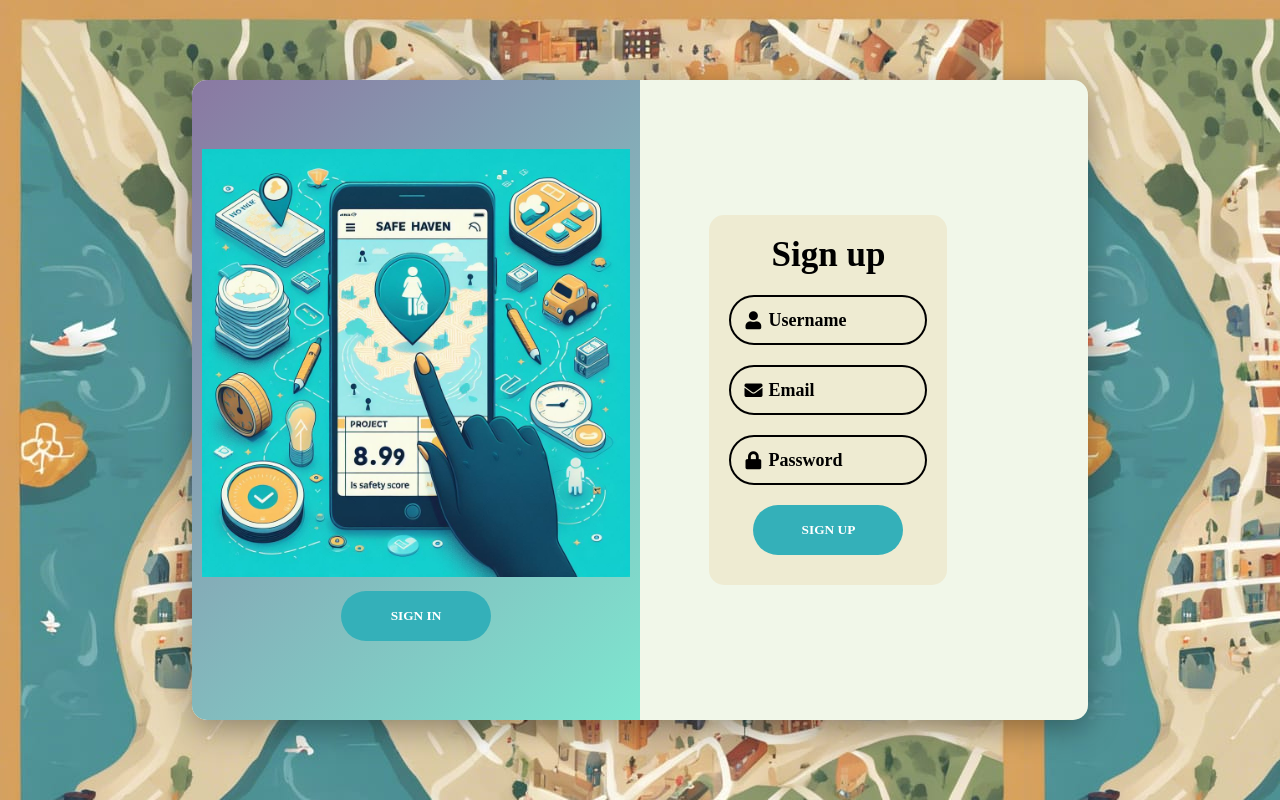
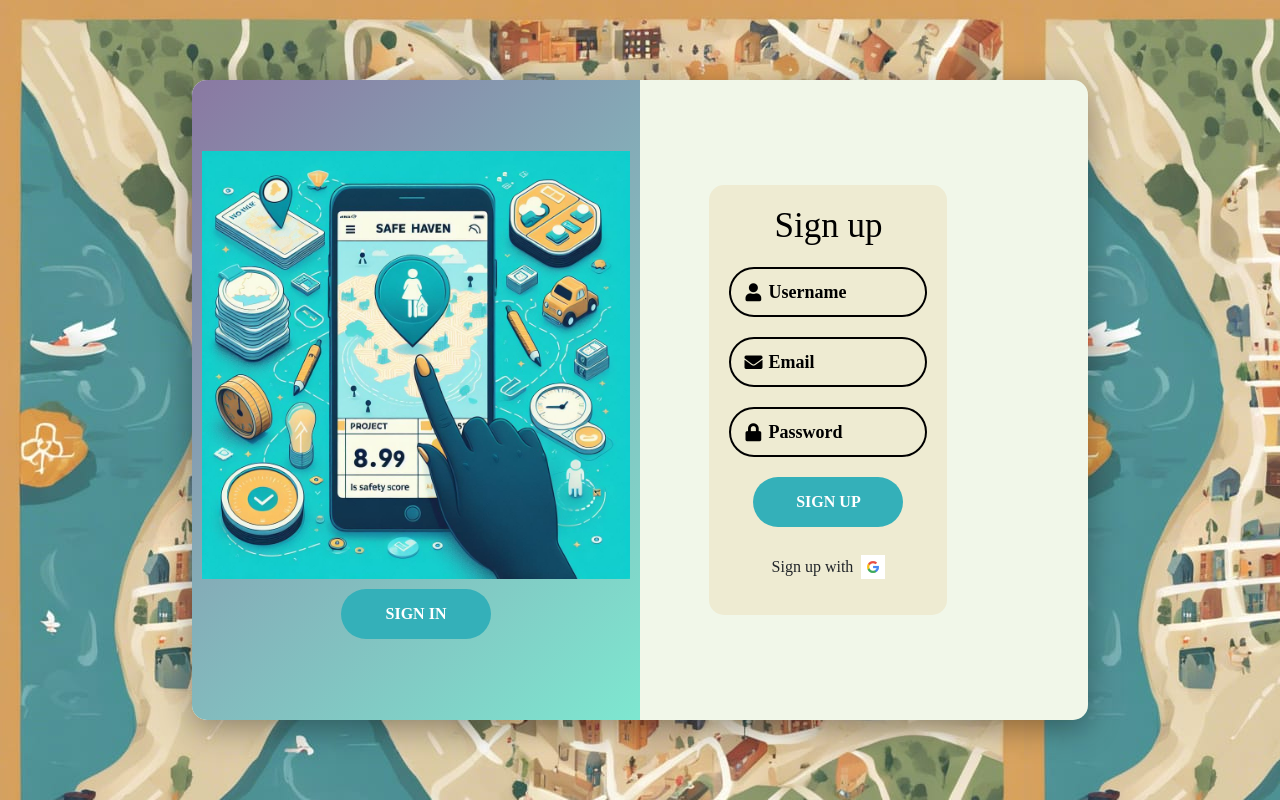
Before and after one commit to GURMEHAR-PEC/Soln_challenge, a React (Create React App) app: page / in a window 1280 px wide. Both pictures are taken after a click on the button "SIGN UP". Built offline with nearby package versions, Linux system fonts and the light colour scheme; a small style sheet from the web is missing; a web font is replaced by a local one.

Commit message:
Added backend files for login page

```diff
--- a/package.json
+++ b/package.json
@@ -3,9 +3,12 @@
   "version": "0.1.0",
   "private": true,
   "dependencies": {
+    "@fortawesome/free-brands-svg-icons": "^6.5.1",
+    "@fortawesome/react-fontawesome": "^0.2.0",
     "@testing-library/jest-dom": "^5.17.0",
     "@testing-library/react": "^13.4.0",
     "@testing-library/user-event": "^13.5.0",
+    "firebase": "^10.8.0",
     "react": "^18.2.0",
     "react-dom": "^18.2.0",
     "react-scripts": "5.0.1",
--- a/public/index.html
+++ b/public/index.html
@@ -17,7 +17,11 @@
     <link rel="manifest" href="%PUBLIC_URL%/manifest.json" />
     <link href='https://fonts.googleapis.com/css?family=Stylish' rel='stylesheet'>
     <link rel="stylesheet" href="https://pro.fontawesome.com/releases/v5.10.0/css/all.css" integrity="sha384-AYmEC3Yw5cVb3ZcuHtOA93w35dYTsvhLPVnYs9eStHfGJvOvKxVfELGroGkvsg+p" crossorigin="anonymous" />
-
+    <link rel="stylesheet" href="https://cdn.jsdelivr.net/npm/bootstrap@4.3.1/dist/css/bootstrap.min.css" integrity="sha384-ggOyR0iXCbMQv3Xipma34MD+dH/1fQ784/j6cY/iJTQUOhcWr7x9JvoRxT2MZw1T" crossorigin="anonymous">
+    <script src="https://code.jquery.com/jquery-3.3.1.slim.min.js" integrity="sha384-q8i/X+965DzO0rT7abK41JStQIAqVgRVzpbzo5smXKp4YfRvH+8abtTE1Pi6jizo" crossorigin="anonymous"></script>
+    <script src="https://cdn.jsdelivr.net/npm/popper.js@1.14.7/dist/umd/popper.min.js" integrity="sha384-UO2eT0CpHqdSJQ6hJty5KVphtPhzWj9WO1clHTMGa3JDZwrnQq4sF86dIHNDz0W1" crossorigin="anonymous"></script>
+    <script src="https://cdn.jsdelivr.net/npm/bootstrap@4.3.1/dist/js/bootstrap.min.js" integrity="sha384-JjSmVgyd0p3pXB1rRibZUAYoIIy6OrQ6VrjIEaFf/nJGzIxFDsf4x0xIM+B07jRM" crossorigin="anonymous"></script>
+    <link rel="stylesheet" href="https://cdnjs.cloudflare.com/ajax/libs/font-awesome/5.15.4/css/all.min.css" integrity="sha512-jJNnPY56/Fwgg13Gdg9QI2iqPZ5IKDhdjgxjUzCV3h3mIEE6T/WczCg0QUlXYlkl1CGtJpxMzysKp4VKdGJF3Q==" crossorigin="anonymous" referrerpolicy="no-referrer" />
     <!--
       Notice the use of %PUBLIC_URL% in the tags above.
       It will be replaced with the URL of the `public` folder during the build.
--- a/src/components/SignInSignUp.css
+++ b/src/components/SignInSignUp.css
@@ -6,7 +6,7 @@
 }
 
 body {
-    background-image: url("../components/images/mainbg.jpeg");
+    background-image: url("../components/Images/mainbg.jpeg");
     display: flex;
     align-items: center;
     justify-content: center;
@@ -302,11 +302,36 @@ a {
 ::placeholder{
     color: black;
 }
+.google-btn {
+    display: flex;
+    align-items: center;
+  }
+
+  .google-btn p {
+    margin-right: 8px; /* Adjust the margin as needed */
+  }
+
+  .google-icon {
+    border: none;
+    background-color: transparent;
+    cursor: pointer;
+  }
+.google-icon:hover{
+    border:0.2px solid black;
+}
+
+  .googlelogo {
+    width: 24px; /* Adjust the width as needed */
+    height: auto; /* Maintain aspect ratio */
+  }
+#google_text{
+    margin-top: 18px;
+}
 /* Responsive */
 @media (max-width:779px) {
     .container {
-        width: 100vw;
-        height: 100vh;
+        width: 60vw;
+        height: 60vh;
     }
 }
 
--- a/src/components/SignInSignUp.jsx
+++ b/src/components/SignInSignUp.jsx
@@ -1,15 +1,171 @@
 // SignInSignUp.js
 
-import React, { useState, useEffect } from 'react';
+import React, { useState, useEffect, useRef } from 'react';
 import './SignInSignUp.css';
-import imgnail from '../components/images/altbg.jpeg';
+import imgnail from '../components/Images/altbg.jpeg';
+import { createUserWithEmailAndPassword, signInWithEmailAndPassword, updateProfile, getAuth, fetchSignInMethodsForEmail , signInWithPopup , GoogleAuthProvider, signInWithGoogle} from 'firebase/auth';
+import { auth } from "../firebase";
+import { FontAwesomeIcon } from '@fortawesome/react-fontawesome';
+import { faGoogle } from '@fortawesome/free-brands-svg-icons';
+import glogo from '../components/Images/360_F_308543787_DmPo1IELtKY9hG8E8GlW8KHEsRC7JiDN.jpg';
 
 const SignInSignUp = () => {
   const [isSignUpMode, setSignUpMode] = useState(false);
-
+  const [values, setValues] = useState({
+    name: "",
+    email: "",
+    pass: "",
+  });
+  const [values2, setValues2] = useState({
+    email2: "",
+    pass2: "",
+  });
+  const nameRef=useRef(null);
+  const emailRef = useRef(null);
+  const passRef = useRef(null);
+  const email2Ref = useRef(null);
+  const pass2Ref = useRef(null);
+  const [successAlertVisible, setSuccessAlertVisible] = useState(false);
+  const [errorAlertVisible, setErrorAlertVisible] = useState(false);
   const toggleMode = () => {
     setSignUpMode(!isSignUpMode);
   };
+
+  const handleSignUp = async (event) => {
+    event.preventDefault();
+    if (!values.name || !values.email || !values.pass) {
+      setValues({name:"",email:"",pass:""});
+      if (nameRef.current && emailRef.current && passRef.current) {
+        nameRef.current.value = "";
+        emailRef.current.value = "";
+        passRef.current.value = "";
+      }
+      alert("Please fill in all the details!!");
+      return;
+    }
+
+    try {
+      const auth = getAuth();
+      const methods = await fetchSignInMethodsForEmail(auth, values.email);
+      if (methods && methods.length > 0) {
+        setValues({name:"",email:"",pass:""});
+        nameRef.current.value = "";
+        emailRef.current.value = "";
+        passRef.current.value = "";
+        alert("An account already exists with this email");
+
+      } else {
+        const userCredential = await createUserWithEmailAndPassword(auth, values.email, values.pass);
+        const user = userCredential.user;
+        await updateProfile(user, {
+          displayName: values.name
+        });
+        setValues({name:"",email:"",pass:""});
+        if (nameRef.current && emailRef.current && passRef.current) {
+          nameRef.current.value = "";
+          emailRef.current.value = "";
+          passRef.current.value = "";
+        }
+        alert("Sucess! Account created succesfully")
+        // setTimeout(() => {
+        //   // Simulating success
+        //   setSuccessAlertVisible(true);
+        //   setTimeout(() => {
+        //     setSuccessAlertVisible(false);
+        //   }, 2000);
+        //   // Clear form fields after submission
+        //   setValues({name:"",email:"",pass:""});
+        //   if (nameRef.current && emailRef.current && passRef.current) {
+        //     nameRef.current.value = "";
+        //     emailRef.current.value = "";
+        //     passRef.current.value = "";
+        //   }
+        // }, 2000);
+      }
+    } catch (error) {
+      if (error.code === "auth/email-already-in-use") {
+        setValues({name:"",email:"",pass:""});
+        nameRef.current.value = "";
+        emailRef.current.value = "";
+        passRef.current.value = "";
+        // setErrorAlertVisible(true);
+        // setTimeout(() => {
+        //   setErrorAlertVisible(false);
+        // }, 2000);
+        alert("An account already exists with this email");
+
+
+      }
+      else if(error.code=="auth/invalid-email"){
+        setValues({name:"",email:"",pass:""});
+        nameRef.current.value = "";
+        emailRef.current.value = "";
+        passRef.current.value = "";
+        alert("Please enter a valid Email ID");
+      }
+      else if(error.code=="auth/weak-password"){
+        setValues({name:"",email:"",pass:""});
+        nameRef.current.value = "";
+        emailRef.current.value = "";
+        passRef.current.value = "";
+        alert("Password should contain atleast 6 digits/characters")
+      }
+    }
+  };
+
+  const handleSignIn = async (event) => {
+    event.preventDefault();
+    try {
+      const auth = getAuth();
+      const userCredential = await signInWithEmailAndPassword(auth, values2.email2, values2.pass2);
+      setValues2({email2:"",pass2:""});
+      email2Ref.current.value = "";
+      pass2Ref.current.value = "";
+      alert("Logged in successfully");
+    } catch (error) {
+      setValues2({email2:"",pass2:""});
+      email2Ref.current.value = "";
+      pass2Ref.current.value = "";
+      console.log(error); // Log the error for debugging
+      if (error.code === "auth/invalid-email") {
+        alert("Please enter a valid email address");
+
+      } else if (error.code === "auth/missing-password") {
+        alert("Please enter the password");
+      } else {
+        alert("Invalid credentials! Couldn't find any account with the provided email/password");
+      }
+    }
+
+  };
+  const handleGoogleSignIn = async () => {
+    try {
+      const provider = new GoogleAuthProvider();
+
+
+      const result = await signInWithPopup(auth, provider);
+      // Handle successful sign-in
+      alert("Logged in with Google successfully");
+    } catch (error) {
+      // Handle errors
+      console.error("Error signing in with Google:", error);
+      alert("An error occurred. Please try again later.");
+    }
+  };
+  const handleGoogleSignUp = async () => {
+    try {
+      const provider = new GoogleAuthProvider();
+
+      const result = await signInWithPopup(auth, provider);
+      // Handle successful sign-up
+      alert("Signed up with Google successfully");
+    } catch (error) {
+      // Handle errors
+      console.error("Error signing up with Google:", error);
+      alert("An error occurred. Please try again later.");
+    }
+  };
+
 
   useEffect(() => {
     const container = document.querySelector('.container');
@@ -41,44 +197,62 @@ const SignInSignUp = () => {
   }, [isSignUpMode]);
 
   return (
+  <>
+    {/* {successAlertVisible && (
+      <div className="alert alert-success" role="alert">
+        <i className="bi bi-check-circle"></i> Action completed successfully!
+      </div>
+    )} */}
+
     <div className={`container ${isSignUpMode ? 'sign-up-mode' : ''}`}>
       <div className="signin-signup">
         {/* Sign-in form */}
         <div className={`card-form ${isSignUpMode ? '' : 'visible'}`}>
-          <form action="" className={`sign-in-form ${isSignUpMode ? '' : 'visible'}`}>
+          <form action="" className={`sign-in-form ${isSignUpMode ? '' : 'visible'}`} onSubmit={handleSignIn}>
             <h2 className="title">Sign in</h2>
             <div className="input-field">
               <i className="fas fa-user"></i>
-              <input type="text" placeholder="Username" />
+              <input type="text" placeholder="Email" value={values2.email2} ref={email2Ref} onChange={(e) => setValues2({ ...values2, email2: e.target.value })} />
             </div>
             <div className="input-field">
               <i className="fas fa-lock"></i>
-              <input type="password" placeholder="Password" />
+              <input type="password" placeholder="Password" value={values2.pass2} ref={pass2Ref} onChange={(e) => setValues2({ ...values2, pass2: e.target.value })} />
             </div>
             <input type="submit" value="Login" className="btn" />
-            <p className="account-text">
-              Don't have an account? <button type="button" id="sign-up-btn2" onClick={toggleMode}>Sign up</button>
-            </p>
+            <div className="google-btn">
+  <p id="google_text">Sign in with</p>
+  <button type="button" className="google-icon" onClick={handleGoogleSignIn}>
+    <img src={glogo} className='googlelogo' alt="" />
+  </button>
+</div>
+
+
           </form>
         </div>
 
         {/* Sign-up form */}
         <div className={`card-form ${isSignUpMode ? 'visible' : ''}`}>
-          <form action="" className={`sign-up-form ${isSignUpMode ? 'visible' : ''}`}>
+          <form action="" className={`sign-up-form ${isSignUpMode ? 'visible' : ''}`} onSubmit={handleSignUp}>
             <h2 className="title">Sign up</h2>
             <div className="input-field">
               <i className="fas fa-user"></i>
-              <input type="text" placeholder="Username" />
+              <input type="text" placeholder="Username" value={values.name} ref={nameRef} onChange={(e) => setValues({ ...values, name: e.target.value })} />
             </div>
             <div className="input-field">
               <i className="fas fa-envelope"></i>
-              <input type="text" placeholder="Email" />
+              <input type="text" placeholder="Email" value={values.email} ref={emailRef} onChange={(e) => setValues({ ...values, email:e.target.value })} />
             </div>
             <div className="input-field">
               <i className="fas fa-lock"></i>
-              <input type="password" placeholder="Password" />
+              <input type="password" placeholder="Password" value={values.pass}  ref={passRef} onChange={(e) => setValues({ ...values, pass: e.target.value })} />
             </div>
             <input type="submit" value="Sign up" className="btn" />
+            <div className="google-btn">
+  <p id="google_text">Sign up with</p>
+  <button type="button" className="google-icon" onClick={handleGoogleSignUp}>
+    <img src={glogo} className='googlelogo' alt="" />
+  </button>
+</div>
             <p className="account-text">
               Already have an account? <button type="button" id="sign-in-btn2" onClick={toggleMode}>Sign in</button>
             </p>
@@ -91,7 +265,7 @@ const SignInSignUp = () => {
         {/* Left panel */}
         <div className={`panel left-panel ${isSignUpMode ? 'visible' : ''}`}>
           <div className="content">
-          <div className="background-image">
+            <div className="background-image">
               <img src={imgnail} alt="signup" className="image" />
             </div>
             <button type="button" className="btn" onClick={toggleMode}>Sign in</button>
@@ -109,7 +283,9 @@ const SignInSignUp = () => {
         </div>
       </div>
     </div>
+    </>
   );
 };
 
+
 export default SignInSignUp;
--- /dev/null
+++ b/src/firebase.js
@@ -0,0 +1,25 @@
+// Import the functions you need from the SDKs you need
+import { initializeApp } from "firebase/app";
+import { getAuth, signInWithPopup, GoogleAuthProvider } from 'firebase/auth';
+
+// Your web app's Firebase configuration
+const firebaseConfig = {
+  apiKey: "AIzaSyAmzFkebtxGlIQp_Cyx0VCpwLL59Yg7_JY",
+  authDomain: "safehaven-3e960.firebaseapp.com",
+  projectId: "safehaven-3e960",
+  storageBucket: "safehaven-3e960.appspot.com",
+  messagingSenderId: "705620169035",
+  appId: "1:705620169035:web:48faeac1f0c1396c16d8ce"
+};
+
+// Initialize Firebase
+const app = initializeApp(firebaseConfig);
+const auth = getAuth();
+
+// Function to handle Google sign-in
+const signInWithGoogle = () => {
+  const provider = new GoogleAuthProvider();
+  return signInWithPopup(auth, provider);
+}
+
+export { app, auth, signInWithGoogle };
```
Also changed, not shown: src/components/images/360_F_308543787_DmPo1IELtKY9hG8E8GlW8KHEsRC7JiDN.jpg (added), 1 other file (tests, documents, lock files or other folders).
